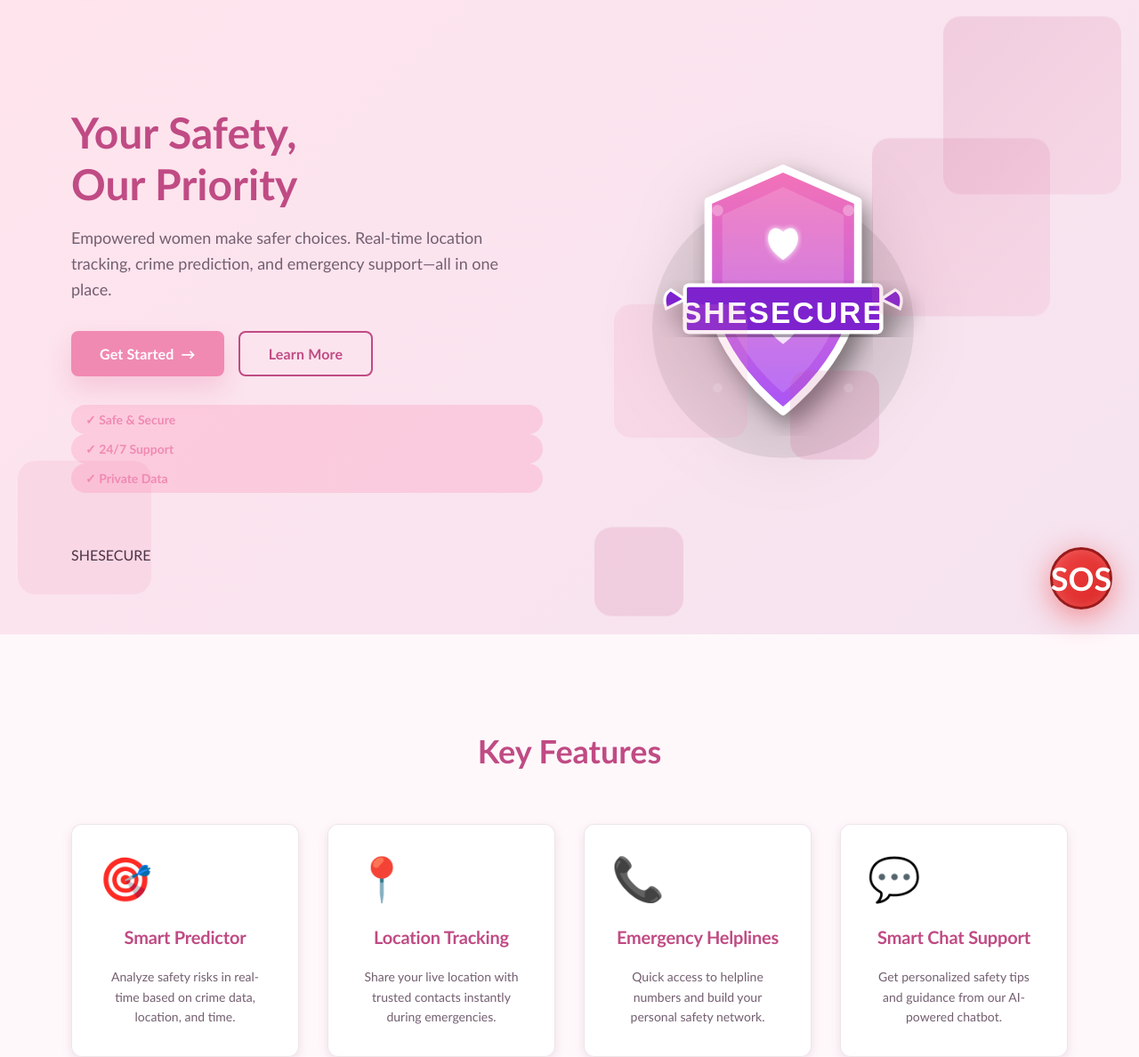
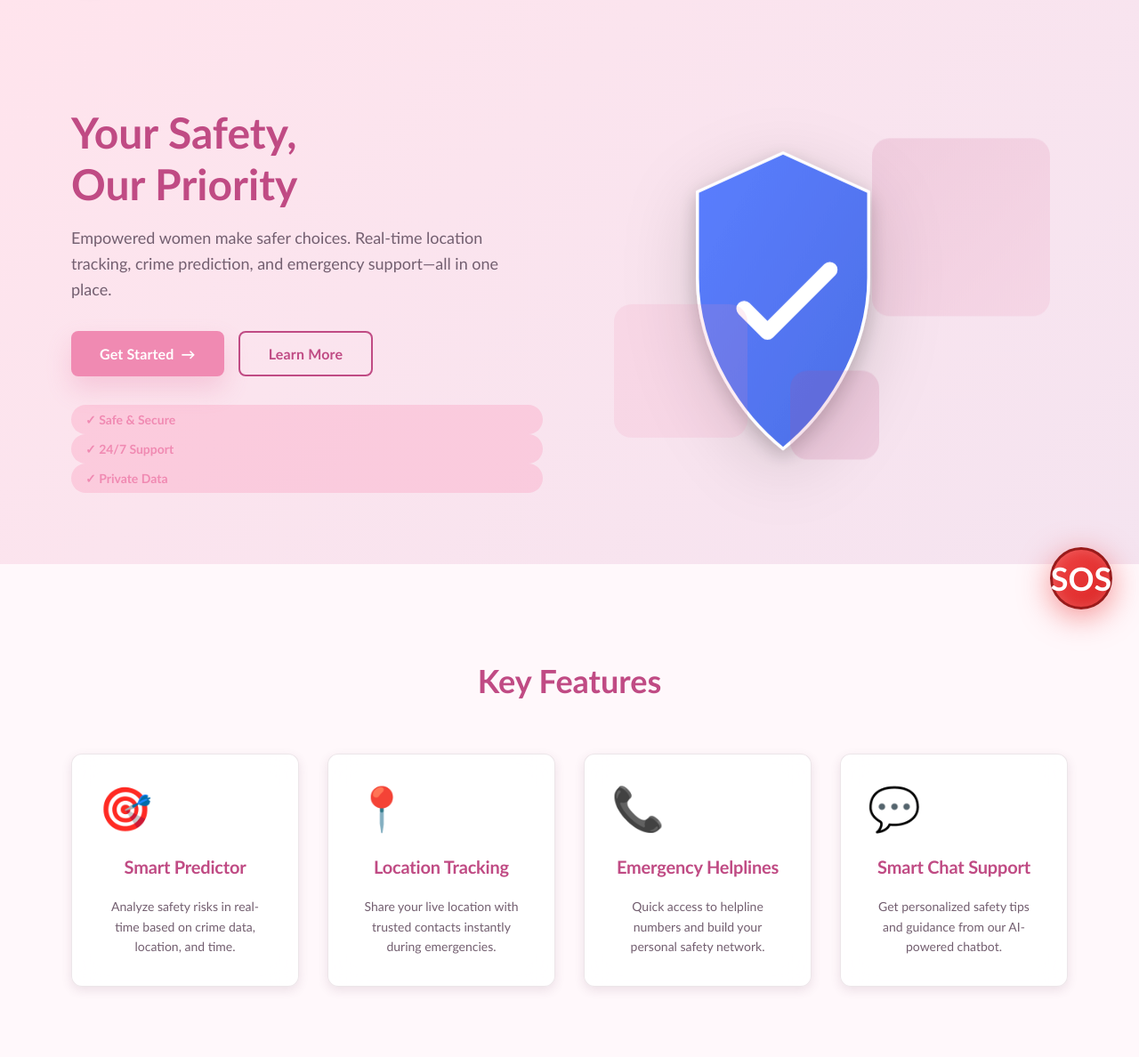
Before and after one commit to Snehiljha1017/She_Secure, a Flask app: template templates/landing.html in a window 1280 px wide. Shown: the part 85-1273 px from the top of the page at 89% size. Run offline with Flask 3, Linux system fonts and the light colour scheme; the template is opened without the code that fills it, so the values that code supplies are empty.

Commit message:
Fix: Update landing page hero logo to blue gradient shield

```diff
--- a/templates/landing.html
+++ b/templates/landing.html
@@ -27,118 +27,23 @@
         </div>
 
         <div class="hero-visual fade-in-down">
-            <svg class="landing-hero-logo-large" xmlns="http://www.w3.org/2000/svg" viewBox="0 0 400 400">
+            <svg class="landing-hero-logo-large" xmlns="http://www.w3.org/2000/svg" viewBox="0 0 200 240">
                 <defs>
-                    <!-- Gradient for main shield -->
-                    <linearGradient id="mainGradient" x1="0%" y1="0%" x2="0%" y2="100%">
-                        <stop offset="0%" style="stop-color:#f472b6;stop-opacity:1" />
-                        <stop offset="100%" style="stop-color:#a855f7;stop-opacity:1" />
+                    <linearGradient id="mainGradient" x1="0%" y1="0%" x2="100%" y2="100%">
+                        <stop offset="0%" stop-color="#5B7EFF" />
+                        <stop offset="100%" stop-color="#4C6FE6" />
                     </linearGradient>
-
-                    <!-- Shadow filter -->
                     <filter id="shadowFilter">
-                        <feDropShadow dx="8" dy="12" stdDeviation="12" flood-opacity="0.4"/>
-                    </filter>
-
-                    <!-- Glow filter -->
-                    <filter id="glowFilter">
-                        <feGaussianBlur stdDeviation="3" result="coloredBlur"/>
-                        <feMerge>
-                            <feMergeNode in="coloredBlur"/>
-                            <feMergeNode in="SourceGraphic"/>
-                        </feMerge>
+                        <feDropShadow dx="0" dy="4" stdDeviation="6" flood-opacity="0.2"/>
                     </filter>
                 </defs>
 
-                <!-- Shadow circles for depth -->
-                <circle cx="200" cy="220" r="140" fill="black" opacity="0.08"/>
+                <!-- Main Shield -->
+                <path d="M100 20 L155 45 L155 100 C155 150 125 190 100 210 C75 190 45 150 45 100 L45 45 Z"
+                      fill="url(#mainGradient)" filter="url(#shadowFilter)" stroke="white" stroke-width="2" stroke-linejoin="round"/>
 
-                <!-- Main Shield -->
-                <path d="M200 50 L120 85 L120 170 C120 250 200 310 200 310 C200 310 280 250 280 170 L280 85 Z"
-                      fill="url(#mainGradient)" filter="url(#shadowFilter)" stroke="white" stroke-width="8" stroke-linejoin="round"/>
-
-                <!-- Inner White Shield -->
-                <path d="M200 70 L135 100 L135 170 C135 240 200 290 200 290 C200 290 265 240 265 170 L265 100 Z"
-                      fill="white" opacity="0.15"/>
-
-                <!-- Top Heart/Shield Icon -->
-                <g transform="translate(200, 130)">
-                    <path d="M0,-12 C-8,-20 -16,-15 -16,-5 C-16,5 -8,12 0,18 C8,12 16,5 16,-5 C16,-15 8,-20 0,-12 Z"
-                          fill="white" filter="url(#glowFilter)"/>
-                </g>
-
-                <!-- Bottom Shield Icon -->
-                <g transform="translate(200, 220)">
-                    <path d="M0,-12 C-8,-20 -16,-15 -16,-5 C-16,5 -8,12 0,18 C8,12 16,5 16,-5 C16,-15 8,-20 0,-12 Z"
-                          fill="white" opacity="0.8"/>
-                </g>
-
-                <!-- Banner/Ribbon -->
-                <g filter="url(#shadowFilter)">
-                    <!-- Left ribbon end -->
-                    <path d="M80 180 Q70 185 75 200 L95 190 Z" fill="#7e22ce" stroke="white" stroke-width="3"/>
-                    <!-- Right ribbon end -->
-                    <path d="M320 180 Q330 185 325 200 L305 190 Z" fill="#7e22ce" stroke="white" stroke-width="3"/>
-
-                    <!-- Main banner -->
-                    <rect x="95" y="175" width="210" height="50" fill="#7e22ce" stroke="white" stroke-width="4" rx="4"/>
-
-                    <!-- Banner text -->
-                    <text x="200" y="215" font-family="Arial, sans-serif" font-size="32" font-weight="bold" fill="white"
-                          text-anchor="middle" letter-spacing="2">SHESECURE</text>
-                </g>
-
-                <!-- Decorative corner elements -->
-                <circle cx="130" cy="95" r="6" fill="white" opacity="0.3"/>
-                <circle cx="270" cy="95" r="6" fill="white" opacity="0.3"/>
-                <circle cx="130" cy="285" r="5" fill="white" opacity="0.2"/>
-                <circle cx="270" cy="285" r="5" fill="white" opacity="0.2"/>
-            </svg>
-            <div class="geometric-shape shape-1"></div>
-            <div class="geometric-shape shape-2"></div>
-            <div class="geometric-shape shape-3"></div>
-        </div>
-
-                <!-- Main Shield -->
-                <path d="M200 50 L120 85 L120 170 C120 250 200 310 200 310 C200 310 280 250 280 170 L280 85 Z"
-                      fill="url(#mainGradient)" filter="url(#shadowFilter)" stroke="white" stroke-width="8" stroke-linejoin="round"/>
-
-                <!-- Inner White Shield -->
-                <path d="M200 70 L135 100 L135 170 C135 240 200 290 200 290 C200 290 265 240 265 170 L265 100 Z"
-                      fill="white" opacity="0.15"/>
-
-                <!-- Top Heart/Shield Icon -->
-                <g transform="translate(200, 130)">
-                    <path d="M0,-12 C-8,-20 -16,-15 -16,-5 C-16,5 -8,12 0,18 C8,12 16,5 16,-5 C16,-15 8,-20 0,-12 Z"
-                          fill="white" filter="url(#glowFilter)"/>
-                </g>
-
-                <!-- Bottom Shield Icon -->
-                <g transform="translate(200, 220)">
-                    <path d="M0,-12 C-8,-20 -16,-15 -16,-5 C-16,5 -8,12 0,18 C8,12 16,5 16,-5 C16,-15 8,-20 0,-12 Z"
-                          fill="white" opacity="0.8"/>
-                </g>
-
-                <!-- Banner/Ribbon -->
-                <g filter="url(#shadowFilter)">
-                    <!-- Left ribbon end -->
-                    <path d="M80 180 Q70 185 75 200 L95 190 Z" fill="#7e22ce" stroke="white" stroke-width="3"/>
-                    <!-- Right ribbon end -->
-                    <path d="M320 180 Q330 185 325 200 L305 190 Z" fill="#7e22ce" stroke="white" stroke-width="3"/>
-
-                    <!-- Main banner -->
-                    <rect x="95" y="175" width="210" height="50" fill="#7e22ce" stroke="white" stroke-width="4" rx="4"/>
-
-                    <!-- Banner text -->
-                    <text x="200" y="215" font-family="Arial, sans-serif" font-size="32" font-weight="bold" fill="white"
-                          text-anchor="middle" letter-spacing="2">SHESECURE</text>
-                </g>
-
-                <!-- Decorative corner elements -->
-                <circle cx="130" cy="95" r="6" fill="white" opacity="0.3"/>
-                <circle cx="270" cy="95" r="6" fill="white" opacity="0.3"/>
-                <circle cx="130" cy="285" r="5" fill="white" opacity="0.2"/>
-                <circle cx="270" cy="285" r="5" fill="white" opacity="0.2"/>
+                <!-- Checkmark -->
+                <path d="M75 120 L90 135 L130 95" stroke="white" stroke-width="10" stroke-linecap="round" stroke-linejoin="round" fill="none"/>
             </svg>
             <div class="geometric-shape shape-1"></div>
             <div class="geometric-shape shape-2"></div>
```
